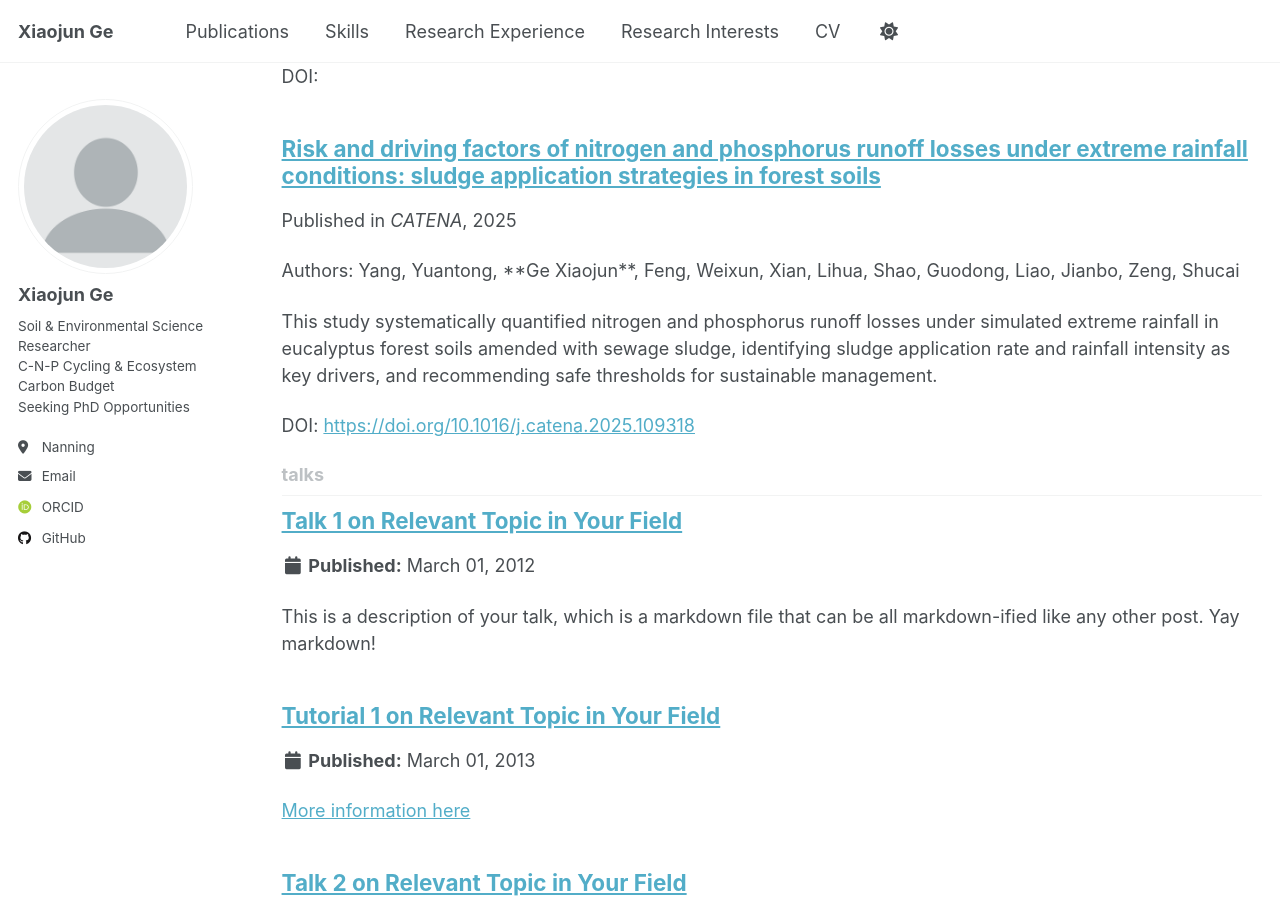
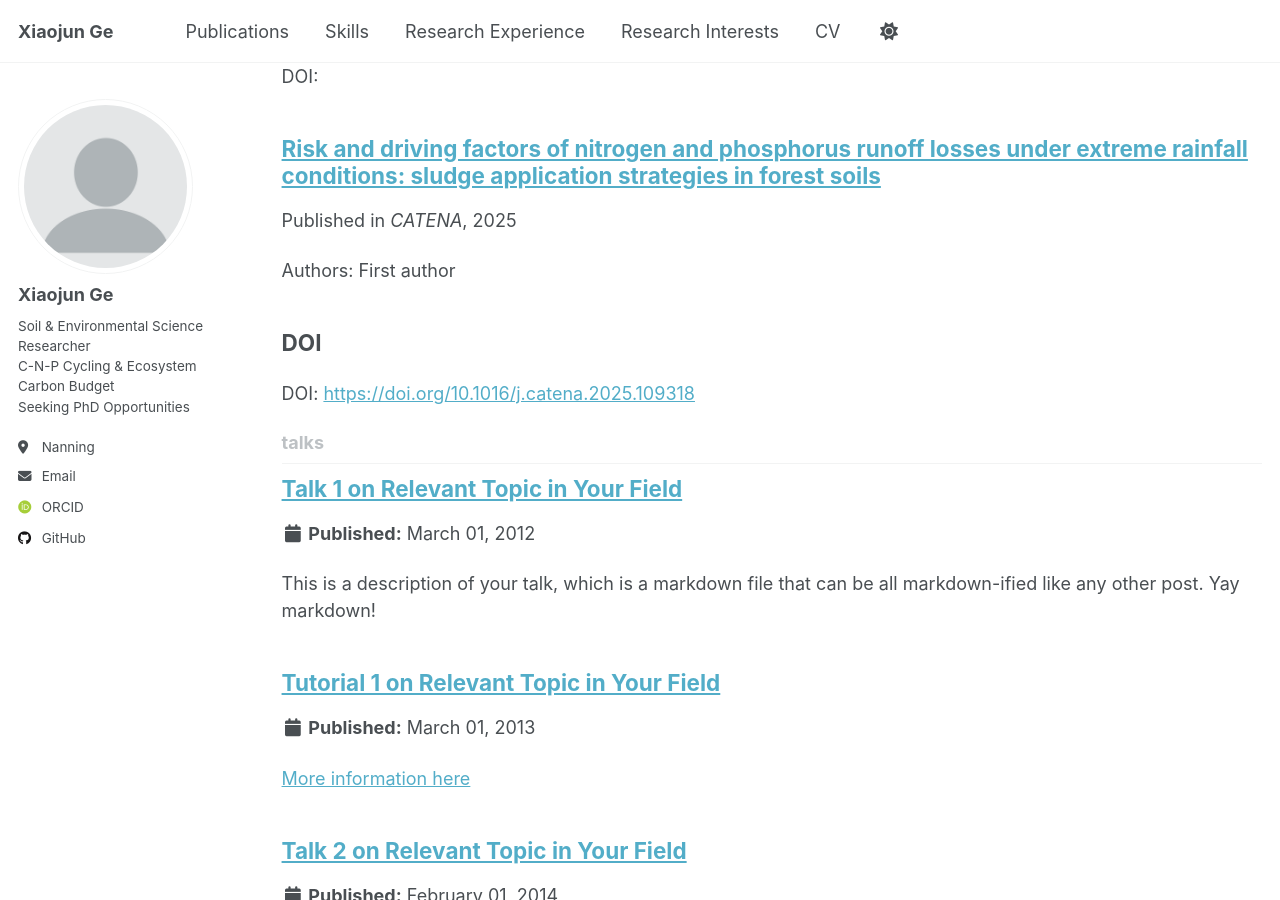
Before and after one commit to gexiaojun1201/Xiaojun_Ge.github.io, a Jekyll site: the page built from _pages/collection-archive.html, in a window 1280 px wide and 900 px high, scrolled down 1888 px. Built offline with Jekyll 4.4.1, drawn with Linux system fonts in a browser that asks for light colours; some web fonts are replaced; a script that is not in the unit is left out.

Commit message:
Update 2009-10-01-paper-title-number-1.md

```diff
--- a/_publications/2009-10-01-paper-title-number-1.md
+++ b/_publications/2009-10-01-paper-title-number-1.md
@@ -4,13 +4,16 @@ collection: publications
 category: manuscripts
 date: 2025-11-01
 venue: 'CATENA'
-permalink: /publication/2025-sludge-nitrogen-phosphorus-runoff
+permalink: /publication/2024-04-12-agricultural-net-carbon-sink-guangxi
 status: 'Published'
-authors: 'Yang, Yuantong, **Ge Xiaojun**, Feng, Weixun, Xian, Lihua, Shao, Guodong, Liao, Jianbo, Zeng, Shucai'
-excerpt: 'This study systematically quantified nitrogen and phosphorus runoff losses under simulated extreme rainfall in eucalyptus forest soils amended with sewage sludge, identifying sludge application rate and rainfall intensity as key drivers, and recommending safe thresholds for sustainable management.'
+authors: 'First author'
 paperurl: 'https://doi.org/10.1016/j.catena.2025.109318'
 share: false
 ---
+
+## DOI
+
+[https://doi.org/10.1016/j.catena.2025.109318](https://doi.org/10.1016/j.catena.2025.109318)
 
 ## Abstract
 
```
Also changed, not shown: other parts of _publications/2009-10-01-paper-title-number-1.md (+0 -4 lines).
